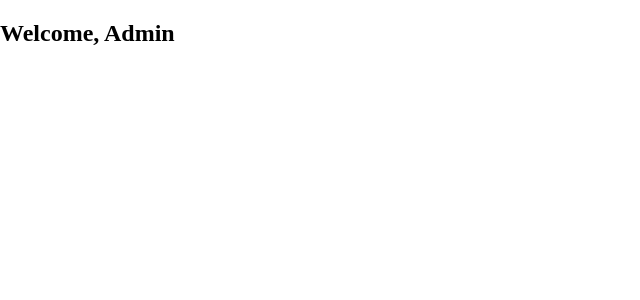
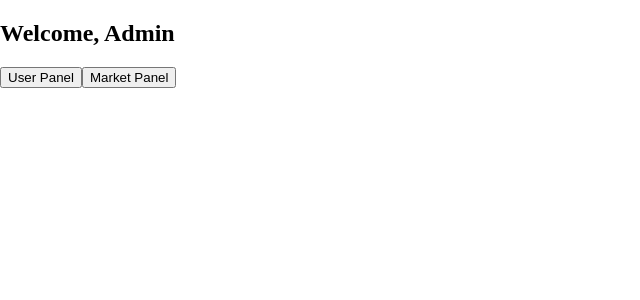
Before and after one commit to omar-albarakeh/Solar-IQ-React, a React (Create React App) app: page /dashboard in a window 1280 px wide. Shown: the top 300 px of the page, without its empty margins (0-640 px from the left). Built offline with nearby package versions, Linux system fonts and the light colour scheme.

Commit message:
React <> admin page updated

```diff
--- a/src/pages/Dashboard.jsx
+++ b/src/pages/Dashboard.jsx
@@ -8,10 +8,12 @@ const Dashboard = () => {
       <div className="dashboard-container">
         <h2>Welcome, Admin</h2>
         <div>
-
+          <button onClick={() => navigate('/user-panel')}>User Panel</button>
+          <button onClick={() => navigate('/market-panel')}>Market Panel</button>
         </div>
       </div>
     );
-}
+  }
+
 
 export default Dashboard;
```
